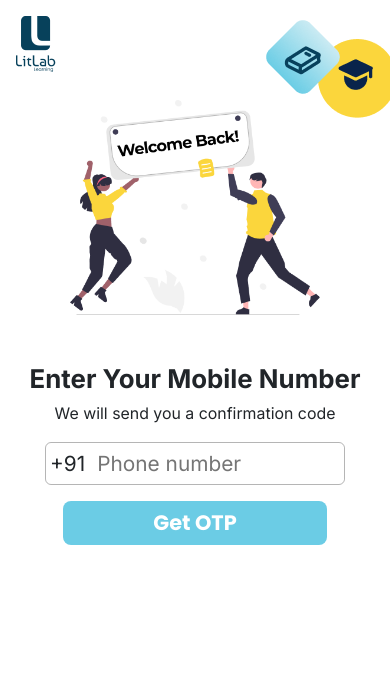
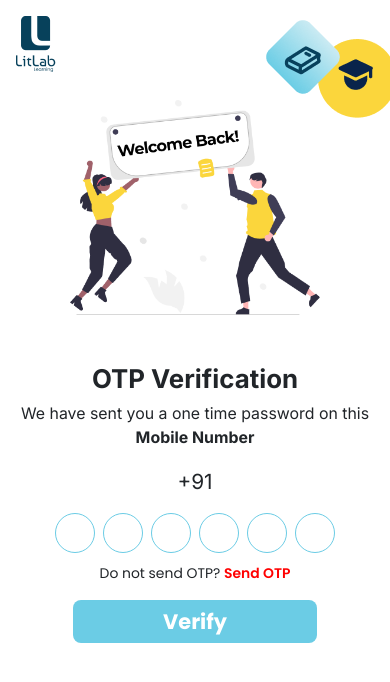
Before and after one commit to shamilbinumer/litlab-webapp-frontend, a React (Vite) app: page /#/login in a window 390 px wide. Shown: the top 682 px of the page. Built offline with nearby package versions, Linux system fonts and the light colour scheme; a web font is replaced by a local one.

Commit message:
Updated MobileUI

```diff
--- a/src/components/UserLogin/MobileLogin/MobileLogin.jsx
+++ b/src/components/UserLogin/MobileLogin/MobileLogin.jsx
@@ -5,7 +5,7 @@ import baseUrl from '../../../baseUrl';
 import './MobileLogin.scss';
 
 const MobileLogin = () => {
-    const [otpPageIsVisible, setOtpPageIsVisible] = useState(false);
+    const [otpPageIsVisible, setOtpPageIsVisible] = useState(true);
     const [mobile, setMobile] = useState('');
     const [isLoading, setIsLoading] = useState(false);
     const [error, setError] = useState('');
--- a/src/components/UserLogin/MobileLogin/MobileLogin.scss
+++ b/src/components/UserLogin/MobileLogin/MobileLogin.scss
@@ -136,8 +136,6 @@
                 font-family: poppins;
                 font-weight: 700;
                 font-size: 15.92px;
-                line-height: 70.46px;
-                letter-spacing: 0%;
                 text-align: center;
 
             }
```
